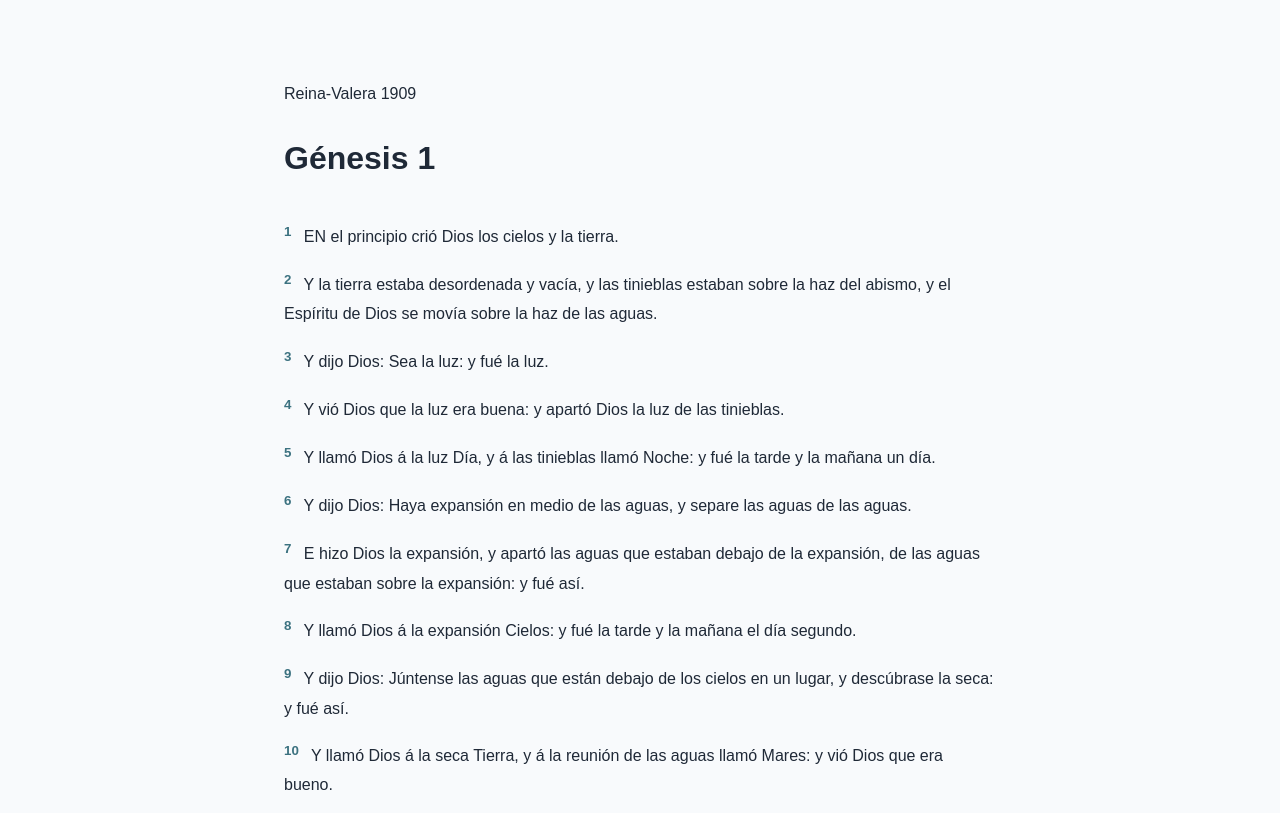
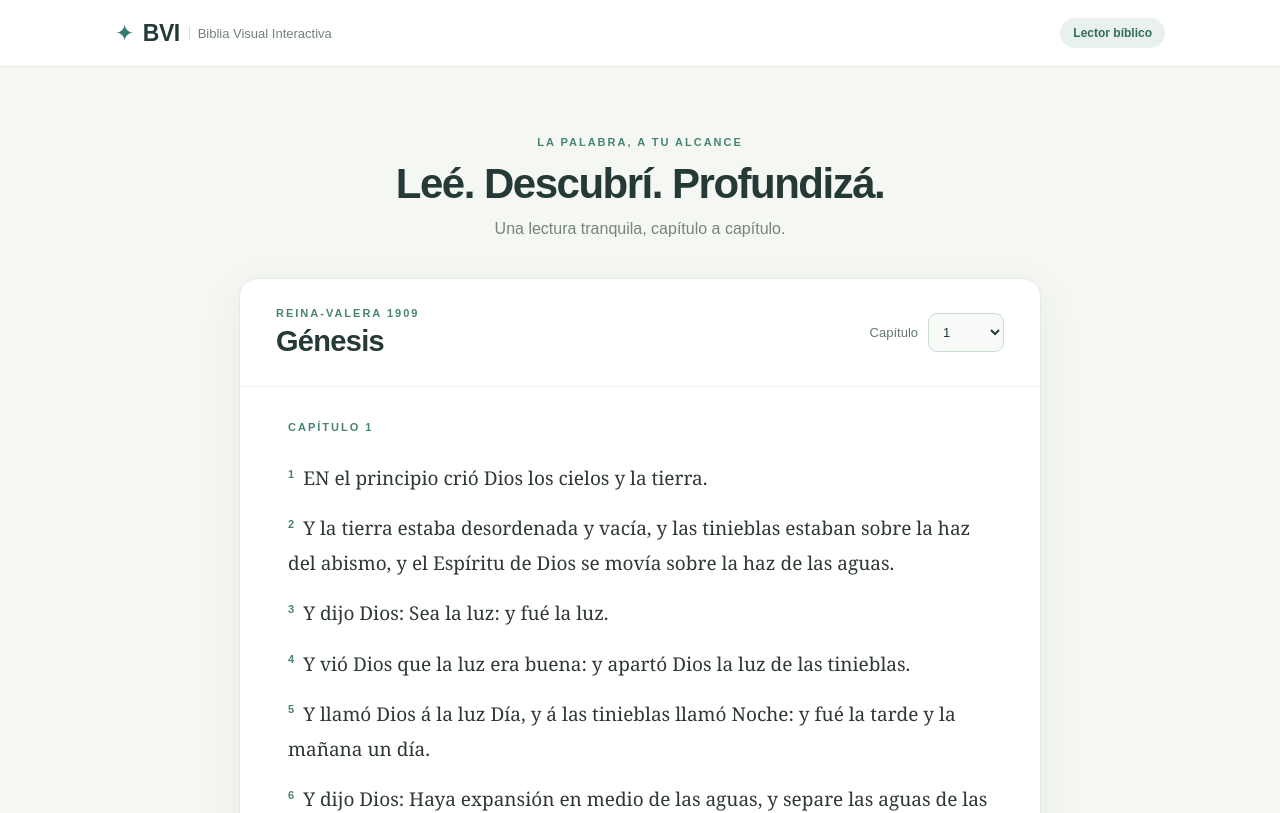
Before and after one commit to javier-efrain/biblia-visual-interactiva, a SvelteKit app: page / in a window 1280 px wide. Shown: the top 813 px of the page. Built offline with nearby package versions, Linux system fonts and the light colour scheme.

Commit message:
Crear lector de Génesis con navegación por capítulos

```diff
--- a/src/routes/+page.svelte
+++ b/src/routes/+page.svelte
@@ -1,66 +1,142 @@
 <script lang="ts">
-import { resolve } from '$app/paths';  import { onMount } from 'svelte';
+  import { resolve } from '$app/paths';
+  import { onMount } from 'svelte';
 
-  type Versiculo = {
-    verse: number;
-    text: string;
-  };
-
-  type Libro = {
-    name: string;
-    chapters: Record<string, Versiculo[]>;
-  };
+  type Versiculo = { verse: number; text: string };
+  type Libro = { name: string; chapters: Record<string, Versiculo[]> };
 
   let libro = $state<Libro | null>(null);
+  let capitulo = $state(1);
   let error = $state('');
+  let cargando = $state(true);
 
-  onMount(async () => {
-    try {
-const respuesta = await fetch(resolve('/bibles/rv1909/01.json'));
-      if (!respuesta.ok) {
-        throw new Error(`Error ${respuesta.status}`);
+  let totalCapitulos = $derived(libro ? Object.keys(libro.chapters).length : 0);
+  let versiculos = $derived(libro?.chapters[String(capitulo)] ?? []);
+
+  onMount(() => {
+    async function cargarBiblia() {
+      try {
+        const respuesta = await fetch(resolve('/bibles/rv1909/01.json'));
+        if (!respuesta.ok) throw new Error(`No se pudo cargar Génesis (HTTP ${respuesta.status})`);
+        const datos: Libro = await respuesta.json();
+        if (!datos.chapters?.['1']) throw new Error('El archivo de Génesis no contiene capítulos válidos');
+        libro = datos;
+      } catch (e) {
+        error = e instanceof Error ? e.message : String(e);
+      } finally {
+        cargando = false;
       }
+    }
 
-      libro = await respuesta.json();
-    } catch (e) {
-      error = String(e);
-    }
+    void cargarBiblia();
   });
+
+  function cambiarCapitulo(nuevo: number) {
+    if (nuevo < 1 || nuevo > totalCapitulos) return;
+    capitulo = nuevo;
+    window.scrollTo({ top: 0, behavior: 'smooth' });
+  }
 </script>
 
-<main>
-  {#if libro}
-    <p>Reina-Valera 1909</p>
-    <h1>{libro.name} 1</h1>
+<svelte:head>
+  <title>BVI | Lector bíblico</title>
+  <meta name="description" content="Leé la Biblia Reina-Valera 1909 en Biblia Visual Interactiva." />
+</svelte:head>
 
-    {#each libro.chapters['1'] ?? [] as versiculo}
-      <p>
-        <sup>{versiculo.verse}</sup>
-        {versiculo.text}
-      </p>
-    {/each}
-  {:else if error}
-    <p>No pudimos cargar la Biblia: {error}</p>
-  {:else}
-    <p>Cargando Génesis...</p>
-  {/if}
-</main>
+<div class="app">
+  <header class="encabezado">
+    <div class="marca"><span class="simbolo">✦</span> BVI <span class="nombre">Biblia Visual Interactiva</span></div>
+    <span class="etiqueta">Lector bíblico</span>
+  </header>
+
+  <main class="contenedor">
+    <div class="intro">
+      <p class="seccion">LA PALABRA, A TU ALCANCE</p>
+      <h1>Leé. Descubrí. Profundizá.</h1>
+      <p class="subtitulo">Una lectura tranquila, capítulo a capítulo.</p>
+    </div>
+
+    <section class="lector" aria-label="Lector de la Biblia">
+      {#if cargando}
+        <p class="estado" role="status">Cargando Génesis…</p>
+      {:else if error}
+        <p class="estado error" role="alert">No pudimos cargar la Biblia: {error}</p>
+      {:else if libro}
+        <div class="barra">
+          <div>
+            <p class="version">REINA-VALERA 1909</p>
+            <h2>{libro.name}</h2>
+          </div>
+          <label class="selector">
+            <span>Capítulo</span>
+            <select
+              value={capitulo}
+              onchange={(evento) => cambiarCapitulo(Number(evento.currentTarget.value))}
+              aria-label="Seleccionar capítulo de Génesis"
+            >
+              {#each Array.from({ length: totalCapitulos }, (_, i) => i + 1) as numero}
+                <option value={numero}>{numero}</option>
+              {/each}
+            </select>
+          </label>
+        </div>
+
+        <article class="texto">
+          <p class="capitulo-titulo">CAPÍTULO {capitulo}</p>
+          {#each versiculos as versiculo (versiculo.verse)}
+            <p class="versiculo"><sup>{versiculo.verse}</sup>{versiculo.text}</p>
+          {/each}
+        </article>
+
+        <nav class="navegacion" aria-label="Navegación entre capítulos">
+          <button onclick={() => cambiarCapitulo(capitulo - 1)} disabled={capitulo === 1}>← Anterior</button>
+          <span>{capitulo} de {totalCapitulos}</span>
+          <button onclick={() => cambiarCapitulo(capitulo + 1)} disabled={capitulo === totalCapitulos}>Siguiente →</button>
+        </nav>
+      {/if}
+    </section>
+    <footer>Biblioteca BVI · Reina-Valera 1909, dominio público</footer>
+  </main>
+</div>
 
 <style>
-  main {
-    max-width: 760px;
-    margin: 40px auto;
-    padding: 24px;
-    line-height: 1.8;
-  }
-
-  h1 {
-    margin-bottom: 32px;
-  }
-
-  sup {
-    color: #3c7280;
-    font-weight: bold;
-    margin-right: 8px;
+  :global(body) { background: #f5f7f3; color: #253a36; }
+  .app { min-height: 100vh; }
+  .encabezado { display: flex; justify-content: space-between; align-items: center; gap: 12px; padding: 18px max(24px, calc((100vw - 1050px)/2)); background: #fff; border-bottom: 1px solid #e4eae5; }
+  .marca { display: flex; align-items: center; gap: 9px; font-size: 23px; font-weight: 800; letter-spacing: -.5px; }
+  .simbolo { color: #397b70; }
+  .nombre { font-size: 13px; font-weight: 500; color: #71827a; letter-spacing: 0; padding-left: 8px; border-left: 1px solid #d8e2dc; }
+  .etiqueta { background: #e8f1ec; color: #346b5e; border-radius: 99px; padding: 8px 13px; font-size: 12px; font-weight: 700; }
+  .contenedor { max-width: 850px; margin: 0 auto; padding: 58px 24px 32px; }
+  .intro { text-align: center; margin-bottom: 40px; }
+  .seccion, .version, .capitulo-titulo { font-size: 11px; font-weight: 800; letter-spacing: 2px; color: #478376; }
+  h1 { font-size: clamp(28px, 5vw, 42px); letter-spacing: -1.5px; margin: 12px 0; }
+  .subtitulo { color: #75847e; margin: 0; }
+  .lector { background: #fff; border: 1px solid #e3eae4; border-radius: 18px; box-shadow: 0 14px 45px #253a3610; overflow: hidden; }
+  .barra { display: flex; align-items: center; justify-content: space-between; gap: 20px; padding: 28px 36px; border-bottom: 1px solid #edf1ed; }
+  .version { margin: 0 0 6px; }
+  h2 { margin: 0; font-size: 29px; letter-spacing: -.7px; }
+  .selector { display: flex; align-items: center; gap: 10px; color: #64786e; font-size: 13px; }
+  select { min-width: 76px; border: 1px solid #cbdcd2; background: #f8faf8; border-radius: 9px; padding: 10px; color: #253a36; font: inherit; }
+  .texto { padding: 34px 48px 42px; }
+  .capitulo-titulo { margin: 0 0 28px; }
+  .versiculo { font-family: Georgia, 'Times New Roman', serif; font-size: 19px; line-height: 1.85; margin: 0 0 15px; color: #2e3834; }
+  sup { font-family: Arial, sans-serif; color: #478376; font-size: 11px; font-weight: 700; margin-right: 9px; vertical-align: super; }
+  .navegacion { display: flex; align-items: center; justify-content: space-between; gap: 10px; border-top: 1px solid #edf1ed; padding: 22px 36px; color: #75847e; font-size: 13px; }
+  button { background: #397b70; color: white; border: 0; border-radius: 9px; padding: 12px 18px; cursor: pointer; font-weight: 700; }
+  button:hover:not(:disabled) { background: #2b645a; }
+  button:disabled { background: #e7ede9; color: #9baaa1; cursor: not-allowed; }
+  .estado { padding: 60px 30px; text-align: center; }
+  .error { color: #a43737; }
+  footer { text-align: center; padding: 28px 0; color: #9aa9a0; font-size: 12px; }
+  @media (max-width: 600px) {
+    .nombre { display: none; }
+    .contenedor { padding: 35px 14px 20px; }
+    .intro { margin-bottom: 25px; }
+    .barra { padding: 22px; }
+    .texto { padding: 26px 23px 30px; }
+    .versiculo { font-size: 18px; }
+    .navegacion { padding: 18px; }
+    button { padding: 11px 12px; }
   }
 </style>
```
